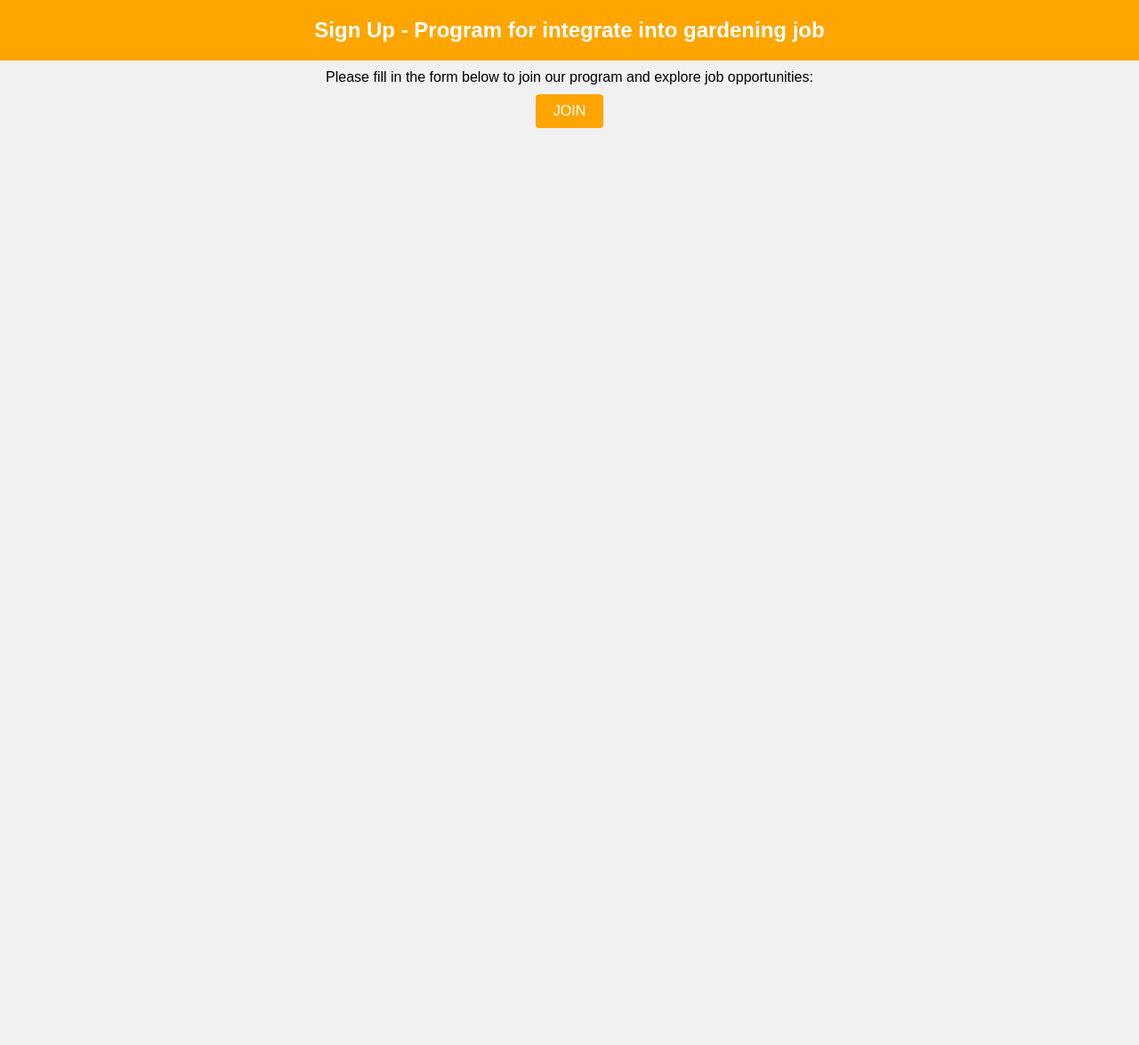
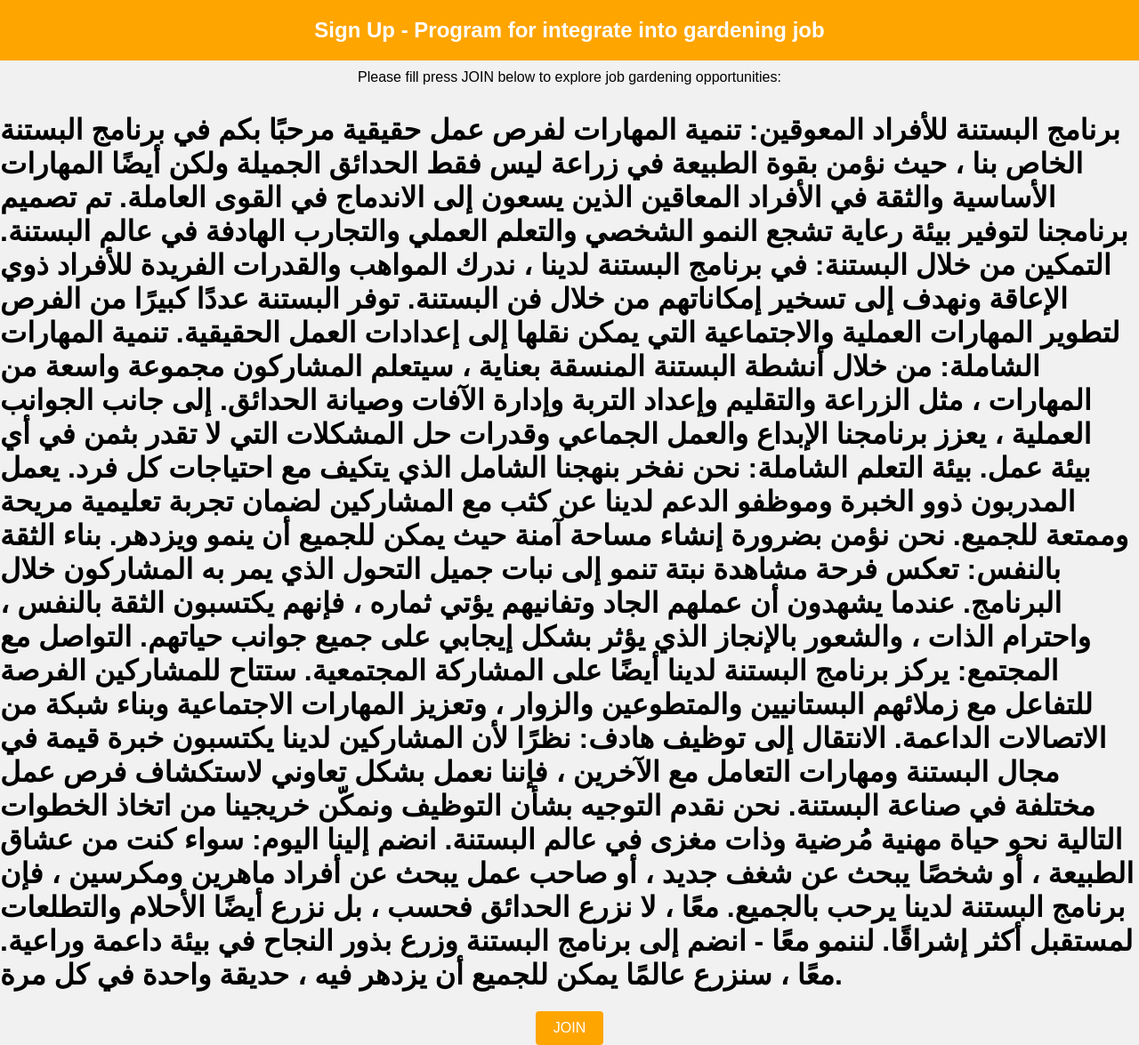
Before and after one commit to meet-projects/Y2-GroupD-Team3, a Flask app: page /garden in a window 1280 px wide. Shown: the whole page at 89% size. Before the commit the page ends 144 px from the top, so only its background shows below. Run offline with Flask 3, Linux system fonts and the light colour scheme.

Commit message:
Update garden.html

```diff
--- a/templates/garden.html
+++ b/templates/garden.html
@@ -8,7 +8,40 @@
 </head>
 <body>
   <h2>Sign Up - Program for integrate into gardening job</h2>
-  <p>Please fill in the form below to join our program and explore job opportunities:</p>
+  <p>Please fill press JOIN below to explore job gardening opportunities:</p>
+  <h1>برنامج البستنة للأفراد المعوقين: تنمية المهارات لفرص عمل حقيقية
+
+مرحبًا بكم في برنامج البستنة الخاص بنا ، حيث نؤمن بقوة الطبيعة في زراعة ليس فقط الحدائق الجميلة ولكن أيضًا المهارات الأساسية والثقة في الأفراد المعاقين الذين يسعون إلى الاندماج في القوى العاملة. تم تصميم برنامجنا لتوفير بيئة رعاية تشجع النمو الشخصي والتعلم العملي والتجارب الهادفة في عالم البستنة.
+
+التمكين من خلال البستنة:
+
+في برنامج البستنة لدينا ، ندرك المواهب والقدرات الفريدة للأفراد ذوي الإعاقة ونهدف إلى تسخير إمكاناتهم من خلال فن البستنة. توفر البستنة عددًا كبيرًا من الفرص لتطوير المهارات العملية والاجتماعية التي يمكن نقلها إلى إعدادات العمل الحقيقية.
+
+تنمية المهارات الشاملة:
+
+من خلال أنشطة البستنة المنسقة بعناية ، سيتعلم المشاركون مجموعة واسعة من المهارات ، مثل الزراعة والتقليم وإعداد التربة وإدارة الآفات وصيانة الحدائق. إلى جانب الجوانب العملية ، يعزز برنامجنا الإبداع والعمل الجماعي وقدرات حل المشكلات التي لا تقدر بثمن في أي بيئة عمل.
+
+بيئة التعلم الشاملة:
+
+نحن نفخر بنهجنا الشامل الذي يتكيف مع احتياجات كل فرد. يعمل المدربون ذوو الخبرة وموظفو الدعم لدينا عن كثب مع المشاركين لضمان تجربة تعليمية مريحة وممتعة للجميع. نحن نؤمن بضرورة إنشاء مساحة آمنة حيث يمكن للجميع أن ينمو ويزدهر.
+
+بناء الثقة بالنفس:
+
+تعكس فرحة مشاهدة نبتة تنمو إلى نبات جميل التحول الذي يمر به المشاركون خلال البرنامج. عندما يشهدون أن عملهم الجاد وتفانيهم يؤتي ثماره ، فإنهم يكتسبون الثقة بالنفس ، واحترام الذات ، والشعور بالإنجاز الذي يؤثر بشكل إيجابي على جميع جوانب حياتهم.
+
+التواصل مع المجتمع:
+
+يركز برنامج البستنة لدينا أيضًا على المشاركة المجتمعية. ستتاح للمشاركين الفرصة للتفاعل مع زملائهم البستانيين والمتطوعين والزوار ، وتعزيز المهارات الاجتماعية وبناء شبكة من الاتصالات الداعمة.
+
+الانتقال إلى توظيف هادف:
+
+نظرًا لأن المشاركين لدينا يكتسبون خبرة قيمة في مجال البستنة ومهارات التعامل مع الآخرين ، فإننا نعمل بشكل تعاوني لاستكشاف فرص عمل مختلفة في صناعة البستنة. نحن نقدم التوجيه بشأن التوظيف ونمكّن خريجينا من اتخاذ الخطوات التالية نحو حياة مهنية مُرضية وذات مغزى في عالم البستنة.
+
+انضم إلينا اليوم:
+
+سواء كنت من عشاق الطبيعة ، أو شخصًا يبحث عن شغف جديد ، أو صاحب عمل يبحث عن أفراد ماهرين ومكرسين ، فإن برنامج البستنة لدينا يرحب بالجميع. معًا ، لا نزرع الحدائق فحسب ، بل نزرع أيضًا الأحلام والتطلعات لمستقبل أكثر إشراقًا.
+
+لننمو معًا - انضم إلى برنامج البستنة وزرع بذور النجاح في بيئة داعمة وراعية. معًا ، سنزرع عالمًا يمكن للجميع أن يزدهر فيه ، حديقة واحدة في كل مرة.</h1>
   {% if user == None %}
      <center><a href="/signup"><button>JOIN</button></a></center>
   {% else %}
```
